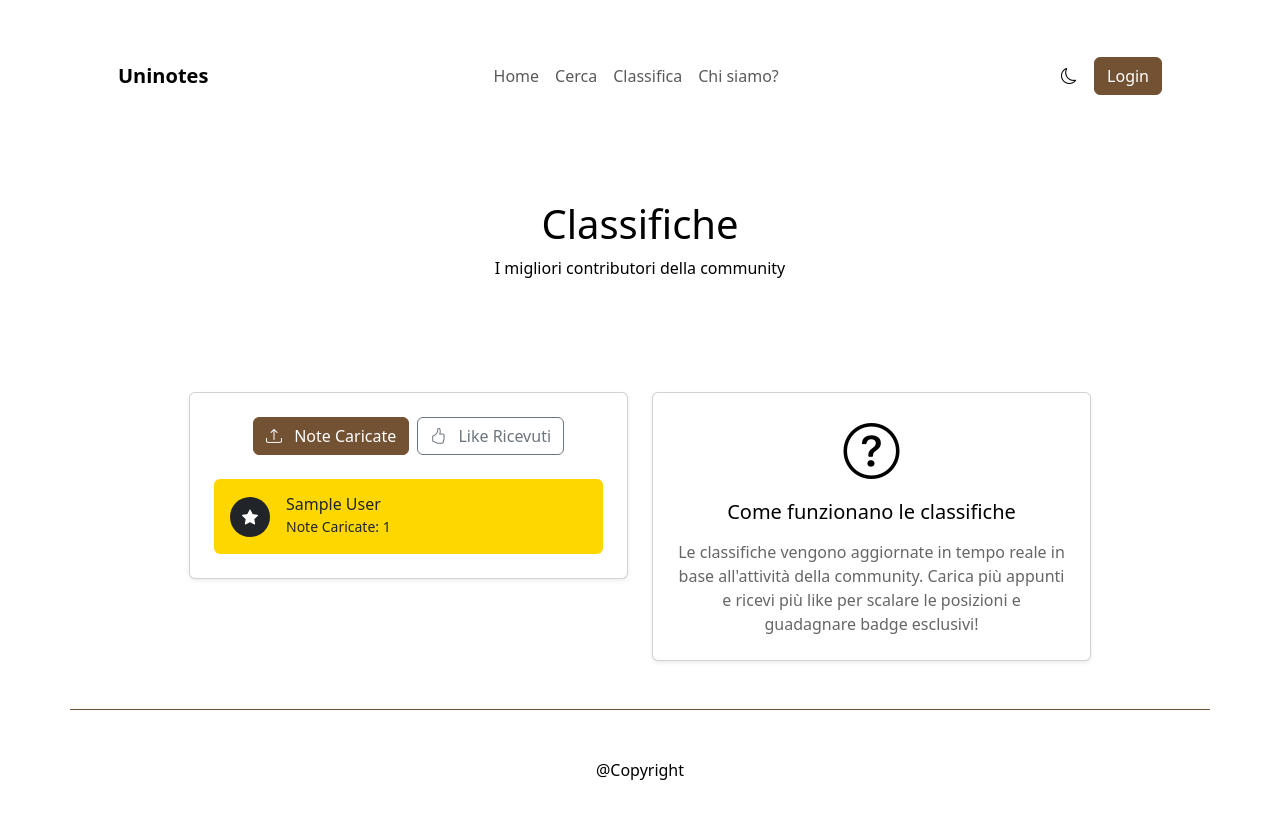
After one commit to Mattia-Pozzati/UniNotes, a PHP site: page /ranking in a window 1280 px wide. The commit adds this page. Run offline with PHP 8.4, Linux system fonts and the light colour scheme; tables that the repository leaves empty hold one stand-in row (values such as "Sample post").

Commit message:
fatto ranking e linkate le pagine

```diff
--- /dev/null
+++ b/App/Controller/RankingController.php
@@ -0,0 +1,57 @@
+<?php
+namespace App\Controller;
+
+use App\View\View;
+use App\Model\User;
+use Core\Helper\Logger;
+
+class RankingController
+{
+    public function show(): void
+    {
+        Logger::getInstance()->info("Visualizzazione ranking");
+
+        // Query per utenti con più note caricate
+        $topUploaders = $this->getTopUploaders(10);
+
+        // Query per utenti con più like ricevuti
+        $topLiked = $this->getTopLiked(10);
+
+        View::render('ranking', 'page', [
+            'title' => 'Classifica',
+            'topUploaders' => $topUploaders,
+            'topLiked' => $topLiked
+        ]);
+    }
+
+    private function getTopUploaders(int $limit): array
+    {
+        return (new User())
+            ->select([
+                'USER.*',
+                'COUNT(NOTE.id) AS note_count'
+            ])
+            ->leftJoin('NOTE', 'NOTE.student_id', '=', 'USER.id')
+            ->where('NOTE.deleted_at', 'IS', null)
+            ->group_by('USER.id')
+            ->order_by('note_count', 'DESC')
+            ->limit($limit)
+            ->get();
+    }
+
+    private function getTopLiked(int $limit): array
+    {
+        return (new User())
+            ->select([
+                'USER.*',
+                'COUNT(DISTINCT `LIKE`.note_id) AS like_count'
+            ])
+            ->leftJoin('NOTE', 'NOTE.student_id', '=', 'USER.id')
+            ->leftJoin('`LIKE`', '`LIKE`.note_id', '=', 'NOTE.id')
+            ->where('NOTE.deleted_at', 'IS', null)
+            ->group_by('USER.id')
+            ->order_by('like_count', 'DESC')
+            ->limit($limit)
+            ->get();
+    }
+}
--- a/App/View/Components/Base/header.php
+++ b/App/View/Components/Base/header.php
@@ -32,16 +32,16 @@ $dashboardUrl = $isAdmin ? '/admin' : '/user/dashboard';
 
                 <ul class="navbar-nav mx-auto">
                     <li class="nav-item">
-                        <a class="nav-link" href="/#index" aria-current="/">Home</a>
+                        <a class="nav-link" href="/">Home</a>
                     </li>
                     <li class="nav-item">
-                        <a class="nav-link" href="/#aboutUs">Chi siamo</a>
+                        <a class="nav-link" href="/search">Cerca</a>
                     </li>
                     <li class="nav-item">
-                        <a class="nav-link" href="#">Servizi</a>
+                        <a class="nav-link" href="/ranking">Classifica</a>
                     </li>
                     <li class="nav-item">
-                        <a class="nav-link" href="/#creator">Contatti</a>
+                        <a class="nav-link" href="/#aboutUs">Chi siamo?</a>
                     </li>
                 </ul>
             </div>
@@ -135,16 +135,16 @@ $dashboardUrl = $isAdmin ? '/admin' : '/user/dashboard';
 
             <ul class="navbar-nav d-flex gap-5">
                 <li class="nav-item">
-                    <a class="nav-link" onClick="window.location.href='/'" aria-current="/">Home</a>
+                    <a class="nav-link" href="/">Home</a>
                 </li>
                 <li class="nav-item">
                     <a class="nav-link" href="/#aboutUs">Chi siamo?</a>
                 </li>
                 <li class="nav-item">
-                    <a class="nav-link" href="#">Servizi</a>
+                    <a class="nav-link" href="/ranking">Classifica</a>
                 </li>
                 <li class="nav-item">
-                    <a class="nav-link" href="/#creator">Contatti</a>
+                    <a class="nav-link" href="/search">Cerca</a>
                 </li>
 
             </ul>
@@ -172,3 +172,46 @@ $dashboardUrl = $isAdmin ? '/admin' : '/user/dashboard';
     </nav>
 
 </header>
+
+<script>
+    document.addEventListener('DOMContentLoaded', function() {
+        const offcanvasElement = document.getElementById('mobileMenu');
+        const navLinks = offcanvasElement.querySelectorAll('.nav-link');
+
+        navLinks.forEach(link => {
+            link.addEventListener('click', function(e) {
+                const href = this.getAttribute('href');
+
+                if (href && href.includes('#')) {
+                    e.preventDefault();
+
+                    const offcanvas = bootstrap.Offcanvas.getInstance(offcanvasElement);
+                    if (offcanvas) {
+                        offcanvas.hide();
+                    }
+
+                    const isExternalPage = href.startsWith('/#');
+
+                    if (isExternalPage) {
+                        offcanvasElement.addEventListener('hidden.bs.offcanvas', function() {
+                            window.location.href = href;
+                        }, { once: true });
+                    } else {
+                        offcanvasElement.addEventListener('hidden.bs.offcanvas', function() {
+                            const targetId = href.substring(1);
+                            const targetElement = document.getElementById(targetId);
+                            if (targetElement) {
+                                targetElement.scrollIntoView({ behavior: 'smooth', block: 'start' });
+                            }
+                        }, { once: true });
+                    }
+                } else {
+                    const offcanvas = bootstrap.Offcanvas.getInstance(offcanvasElement);
+                    if (offcanvas) {
+                        offcanvas.hide();
+                    }
+                }
+            });
+        });
+    });
+</script>
--- /dev/null
+++ b/App/View/Components/Cards/rankingCard.php
@@ -0,0 +1,34 @@
+<?php
+$card = $card ?? [];
+$index = $index ?? 0;
+$type = $type ?? 'note'; // 'note' o 'like'
+
+$colors = ['gold', 'silver', 'bronze'];
+$colorCodes = [
+    'gold' => '#ffd700',
+    'silver' => '#c0c0c0',
+    'bronze' => '#cd7f32'
+];
+
+$colorKey = $colors[$index] ?? 'silver';
+$bgColor = $colorCodes[$colorKey];
+
+$name = $card['name'] ?? 'Nome';
+$count = $type === 'note' ? ($card['note_count'] ?? 0) : ($card['like_count'] ?? 0);
+$label = $type === 'note' ? 'Note Caricate' : 'Like Ricevuti';
+?>
+
+<div class="card border-0" style="background-color: <?= $bgColor ?>;">
+    <div class="card-body py-3">
+        <div class="d-flex align-items-center">
+            <div class="bg-dark text-white rounded-circle d-flex align-items-center justify-content-center me-3"
+                 style="width: 40px; height: 40px; min-width: 40px;">
+                <i class="bi bi-star-fill"></i>
+            </div>
+            <div class="flex-grow-1">
+                <h6 class="mb-0 text-dark"><?= htmlspecialchars($name) ?></h6>
+                <small class="text-dark"><?= $label ?>: <?= $count ?></small>
+            </div>
+        </div>
+    </div>
+</div>
--- /dev/null
+++ b/App/View/Pages/ranking.php
@@ -0,0 +1,109 @@
+<?php namespace App\View; ?>
+
+<?= View::getComponent('Base/sectionHeader', [
+    'title' => 'Classifiche',
+    'p' => 'I migliori contributori della community'
+]) ?>
+
+<section class="container py-5">
+    <div class="row justify-content-center g-4">
+
+        <!-- Card Classifiche -->
+        <div class="col-12 col-md-8 col-lg-6">
+            <div class="card shadow-sm">
+                <div class="card-body p-4">
+
+                    <!-- Tabs Navigation -->
+                    <div class="d-flex justify-content-center gap-2 mb-4">
+                        <button class="btn btn-primary" id="uploaders-tab">
+                            <i class="bi bi-upload me-2"></i>
+                            <span class="d-none d-md-inline">Note Caricate</span>
+                            <span class="d-md-none">Note</span>
+                        </button>
+                        <button class="btn btn-outline-secondary" id="liked-tab">
+                            <i class="bi bi-hand-thumbs-up me-2"></i>
+                            <span class="d-none d-md-inline">Like Ricevuti</span>
+                            <span class="d-md-none">Like</span>
+                        </button>
+                    </div>
+
+                    <!-- Classifiche Content -->
+                    <div id="uploaders-content">
+                        <?php if (empty($topUploaders)): ?>
+                            <p class="text-center text-muted">Nessun dato disponibile</p>
+                        <?php else: ?>
+                            <div class="d-grid gap-3">
+                                <?php foreach (array_slice($topUploaders, 0, 3) as $index => $user): ?>
+                                    <?= View::getComponent('Cards/rankingCard', [
+                                        'card' => $user,
+                                        'index' => $index,
+                                        'type' => 'note'
+                                    ]) ?>
+                                <?php endforeach; ?>
+                            </div>
+                        <?php endif; ?>
+                    </div>
+
+                    <div id="liked-content" style="display: none;">
+                        <?php if (empty($topLiked)): ?>
+                            <p class="text-center text-muted">Nessun dato disponibile</p>
+                        <?php else: ?>
+                            <div class="d-grid gap-3">
+                                <?php foreach (array_slice($topLiked, 0, 3) as $index => $user): ?>
+                                    <?= View::getComponent('Cards/rankingCard', [
+                                        'card' => $user,
+                                        'index' => $index,
+                                        'type' => 'like'
+                                    ]) ?>
+                                <?php endforeach; ?>
+                            </div>
+                        <?php endif; ?>
+                    </div>
+
+                </div>
+            </div>
+        </div>
+
+        <!-- Come funzionano le classifiche -->
+        <div class="col-12 col-md-8 col-lg-6">
+            <div class="card shadow-sm">
+                <div class="card-body p-4 text-center">
+                    <div class="mb-3">
+                        <i class="bi bi-question-circle display-4"></i>
+                    </div>
+                    <h5 class="card-title mb-3">Come funzionano le classifiche</h5>
+                    <p class="card-text text-muted">
+                        Le classifiche vengono aggiornate in tempo reale in base all'attività della community.
+                        Carica più appunti e ricevi più like per scalare le posizioni e guadagnare badge esclusivi!
+                    </p>
+                </div>
+            </div>
+        </div>
+
+    </div>
+</section>
+
+<script>
+// Gestione tabs
+document.getElementById('uploaders-tab').addEventListener('click', function() {
+    document.getElementById('uploaders-content').style.display = 'block';
+    document.getElementById('liked-content').style.display = 'none';
+
+    this.classList.remove('btn-outline-secondary');
+    this.classList.add('btn-primary');
+
+    document.getElementById('liked-tab').classList.remove('btn-primary');
+    document.getElementById('liked-tab').classList.add('btn-outline-secondary');
+});
+
+document.getElementById('liked-tab').addEventListener('click', function() {
+    document.getElementById('uploaders-content').style.display = 'none';
+    document.getElementById('liked-content').style.display = 'block';
+
+    this.classList.remove('btn-outline-secondary');
+    this.classList.add('btn-primary');
+
+    document.getElementById('uploaders-tab').classList.remove('btn-primary');
+    document.getElementById('uploaders-tab').classList.add('btn-outline-secondary');
+});
+</script>
--- a/App/View/template/base.php
+++ b/App/View/template/base.php
@@ -10,7 +10,7 @@
     <title><?= htmlspecialchars($title ?? 'Uninotes') ?></title>
 
     <link href="https://cdn.jsdelivr.net/npm/bootstrap@5.3.2/dist/css/bootstrap.min.css" rel="stylesheet">
-    <link rel="stylesheet" href="https://cdn.jsdelivr.net/npm/bootstrap-icons@1.11.1/font/bootstrap-icons.css">
+    <link rel="stylesheet" href="https://cdn.jsdelivr.net/npm/bootstrap-icons@1.11.3/font/bootstrap-icons.min.css">
     <link rel="stylesheet" href="/css/theme.css">
 
     <script>
--- a/config/routes.php
+++ b/config/routes.php
@@ -35,6 +35,7 @@ Router::getInstance()->get("/log", "LogController@show");
 
 $router->get('/user/dashboard', 'UserDashboardController@show');
 $router->get('/admin', 'AdminDashboardController@show');
+$router->get('/ranking', 'RankingController@show');
 Router::getInstance()->post('/note/create', 'NoteController@create'); // per il form
 
 ?>
```
Also changed, not shown: App/View/Pages/Dashboards/ranking.php (deleted, +0 -8 lines).
